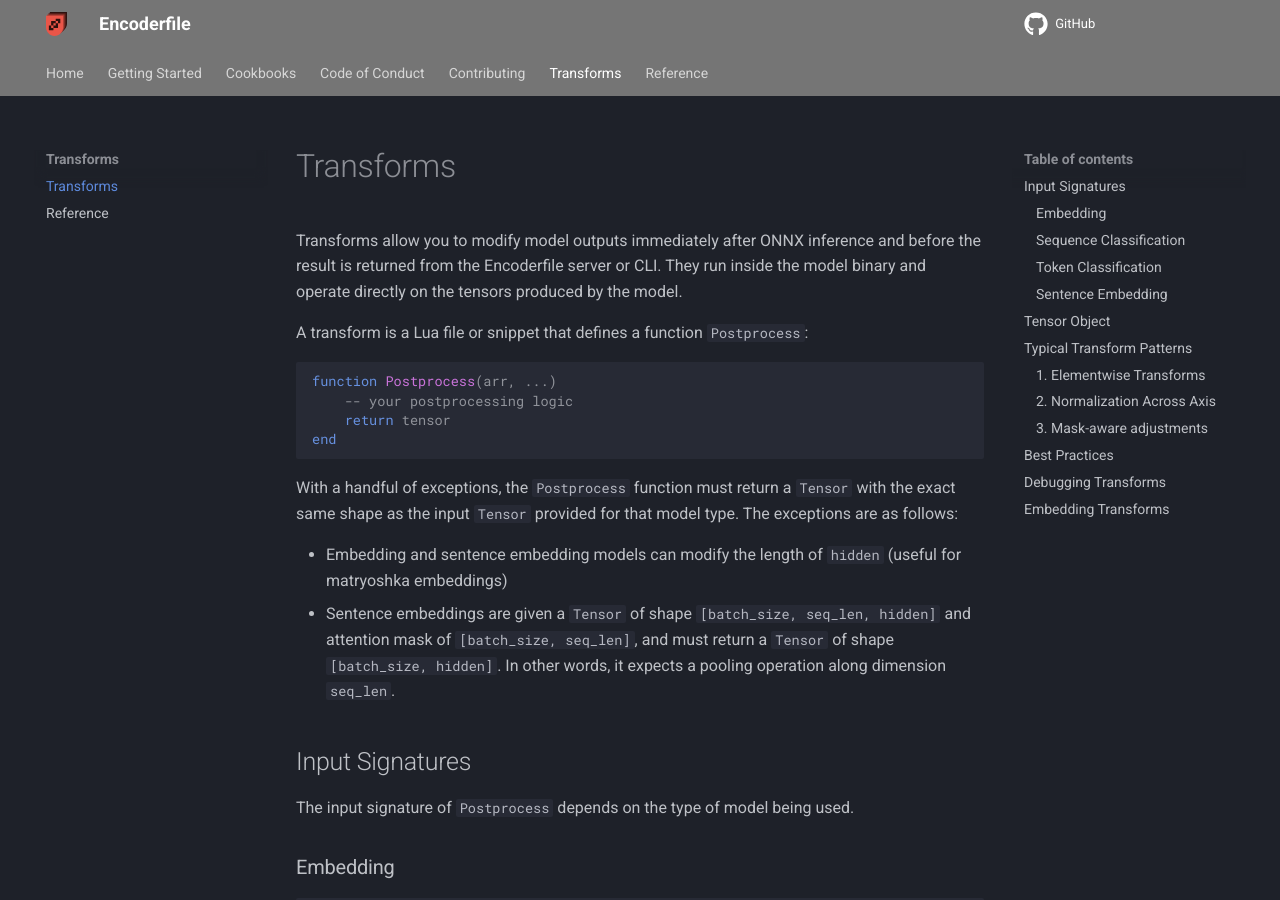
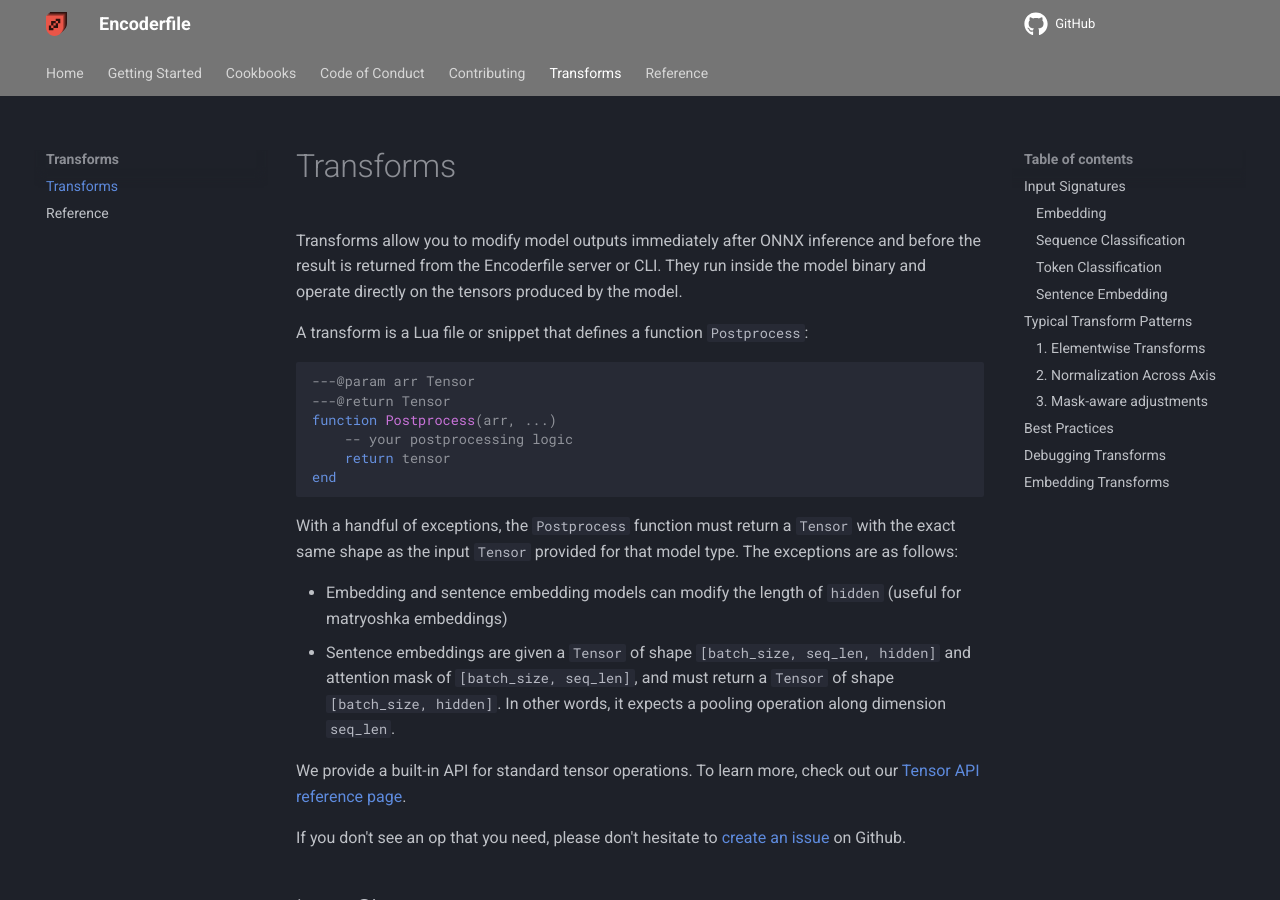
Before and after one commit to mozilla-ai/encoderfile, an MkDocs documentation site: the page built from docs/transforms/index.md, in a window 1280 px wide and 900 px high. Built offline with MkDocs 1.6.1 and Material for MkDocs 9.7.7, drawn with Linux system fonts in a browser that asks for light colours; comment, search, counter and statistics services are not loaded; the version menu is left out; some of the changed text lies outside the part shown.

Commit message:
refactor

````diff
--- a/docs/transforms/index.md
+++ b/docs/transforms/index.md
@@ -5,6 +5,8 @@
 A transform is a Lua file or snippet that defines a function `Postprocess`:
 
 ```lua
+---@param arr Tensor
+---@return Tensor
 function Postprocess(arr, ...)
     -- your postprocessing logic
     return tensor
@@ -15,6 +17,10 @@
 
 - Embedding and sentence embedding models can modify the length of `hidden` (useful for matryoshka embeddings)
 - Sentence embeddings are given a `Tensor` of shape `[batch_size, seq_len, hidden]` and attention mask of `[batch_size, seq_len]`, and must return a `Tensor` of shape `[batch_size, hidden]`. In other words, it expects a pooling operation along dimension `seq_len`.
+
+We provide a built-in API for standard tensor operations. To learn more, check out our [Tensor API reference page](reference).
+
+If you don't see an op that you need, please don't hesitate to [create an issue](https://github.com/mozilla-ai/encoderfile/issues) on Github.
 
 ## Input Signatures
 
@@ -72,12 +78,6 @@
     return tensor
 end
 ```
-
-## `Tensor` Object
-
-We provide a built-in API for standard tensor operations. To learn more, check out our [Tensor API reference page](reference).
-
-If you don't see an op that you need, please don't hesitate to [create an issue](https://github.com/mozilla-ai/encoderfile/issues) on Github.
 
 ## Typical Transform Patterns
 
````
